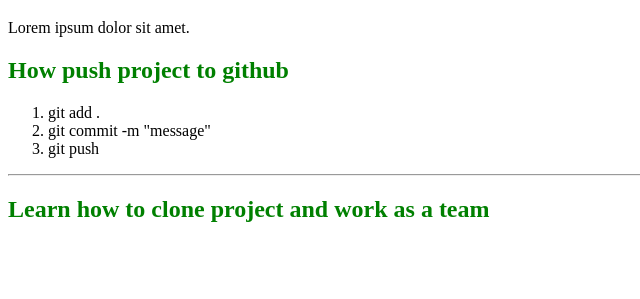
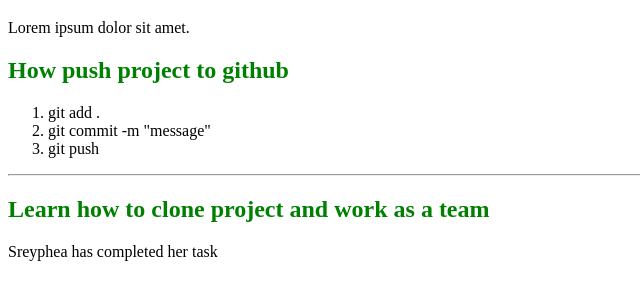
Before and after one commit to sreypheasin/web26-repo, a plain HTML site: page index.html in a window 1280 px wide. Shown: the part 61-360 px from the top of the page, without its empty margins (0-640 px from the left). Drawn offline with Linux system fonts and the light colour scheme.

Commit message:
completed task

```diff
--- a/index.html
+++ b/index.html
@@ -18,6 +18,7 @@
       </ol>
       <hr />
       <h2>Learn how to clone project and work as a team</h2>
+      <p>Sreyphea has completed her task</p>
     </main>
   </body>
 </html>
```
